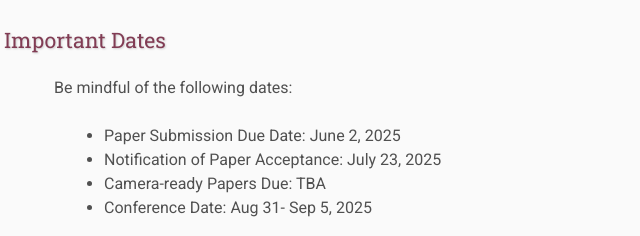
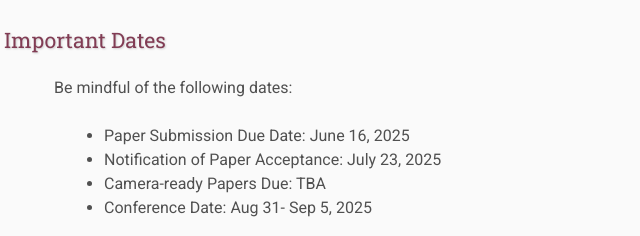
Before and after one commit to qcrl-conference/qcrl2025.github.io, a plain HTML site: page index.html in a window 1280 px wide. Shown: the part 1910-2146 px from the top of the page, 136-776 px from the left. Drawn offline with Linux system fonts and the light colour scheme.

Commit message:
extended submission due

```diff
--- a/index.html
+++ b/index.html
@@ -119,7 +119,7 @@
     <h4 id="Dates">Important Dates</h4>
     <p>Be mindful of the following dates:</p>
     <ul>
-        <li>Paper Submission Due Date: June 2, 2025</li>
+        <li>Paper Submission Due Date: June 16, 2025</li>
         <li>Notification of Paper Acceptance: July 23, 2025</li>
         <li>Camera-ready Papers Due: TBA</li>
         <li>Conference Date: Aug 31- Sep 5, 2025</li>
```
